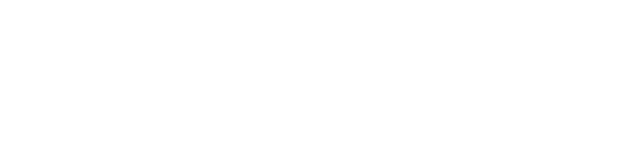
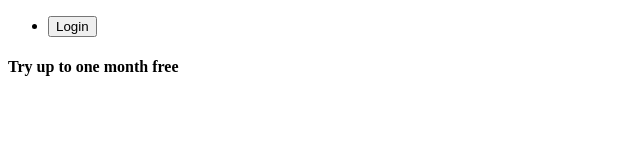
Before and after one commit to AmitxParmar/Hulu-LandingPage, a plain HTML site: page index.html in a window 1280 px wide. Shown: the whole page, without its empty margins (0-640 px from the left). Drawn offline with Linux system fonts and the light colour scheme.

Commit message:
creating header structure

```diff
--- a/index.html
+++ b/index.html
@@ -5,10 +5,24 @@
     <meta charset="UTF-8">
     <meta http-equiv="X-UA-Compatible" content="IE=edge">
     <meta name="viewport" content="width=device-width, initial-scale=1.0">
-    <title>DStream TV and Movies Live and Online | Hulu</title>
+    <title> Stream TV and Movies Live and Online | Hulu </title>
 </head>
 
 <body>
+    <header class="header">
+        <nav>
+            <ul>
+                <li>
+                    <button class="login-btn">Login</button>
+                </li>
+            </ul>
+        </nav>
+
+        <div class="header-content">
+            <h4>Try up to one month free</h4>
+
+        </div>
+    </header>
 
 </body>
 
```
Also changed, not shown: favicon.ico (added).
